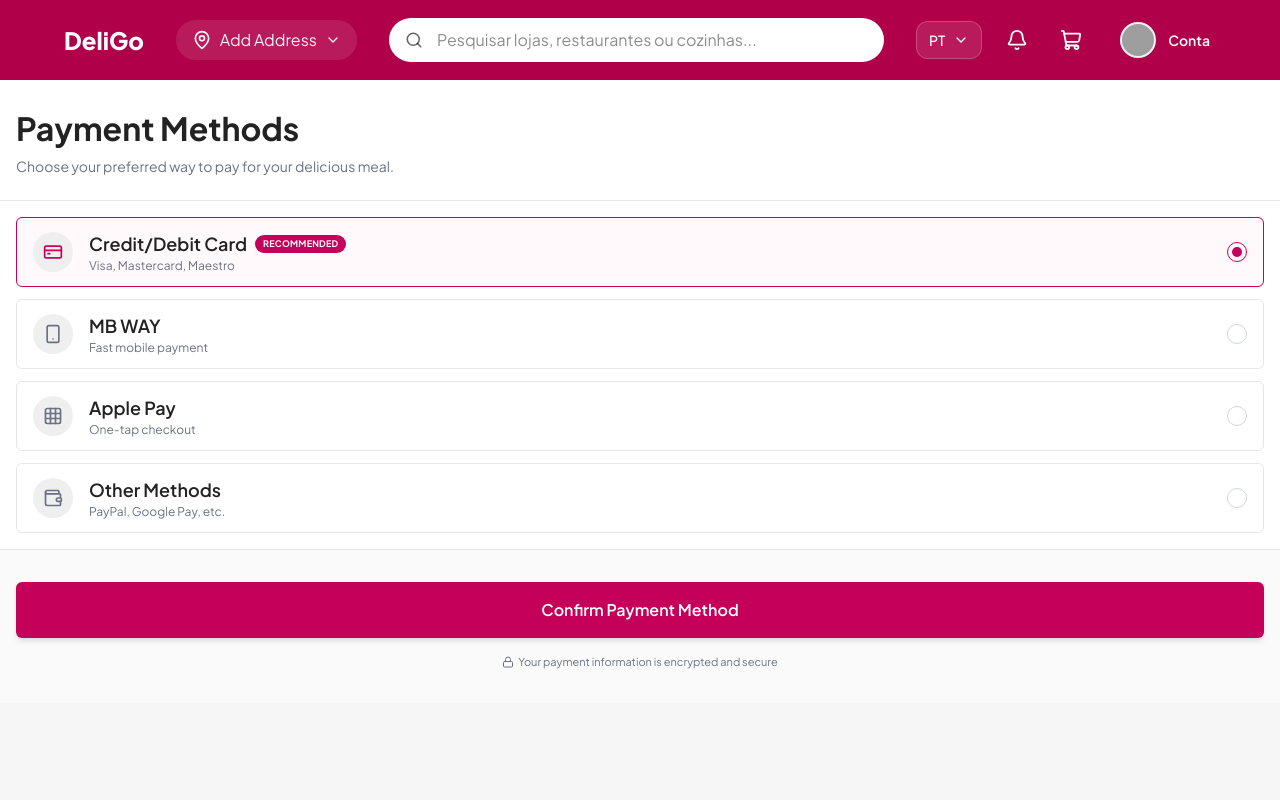
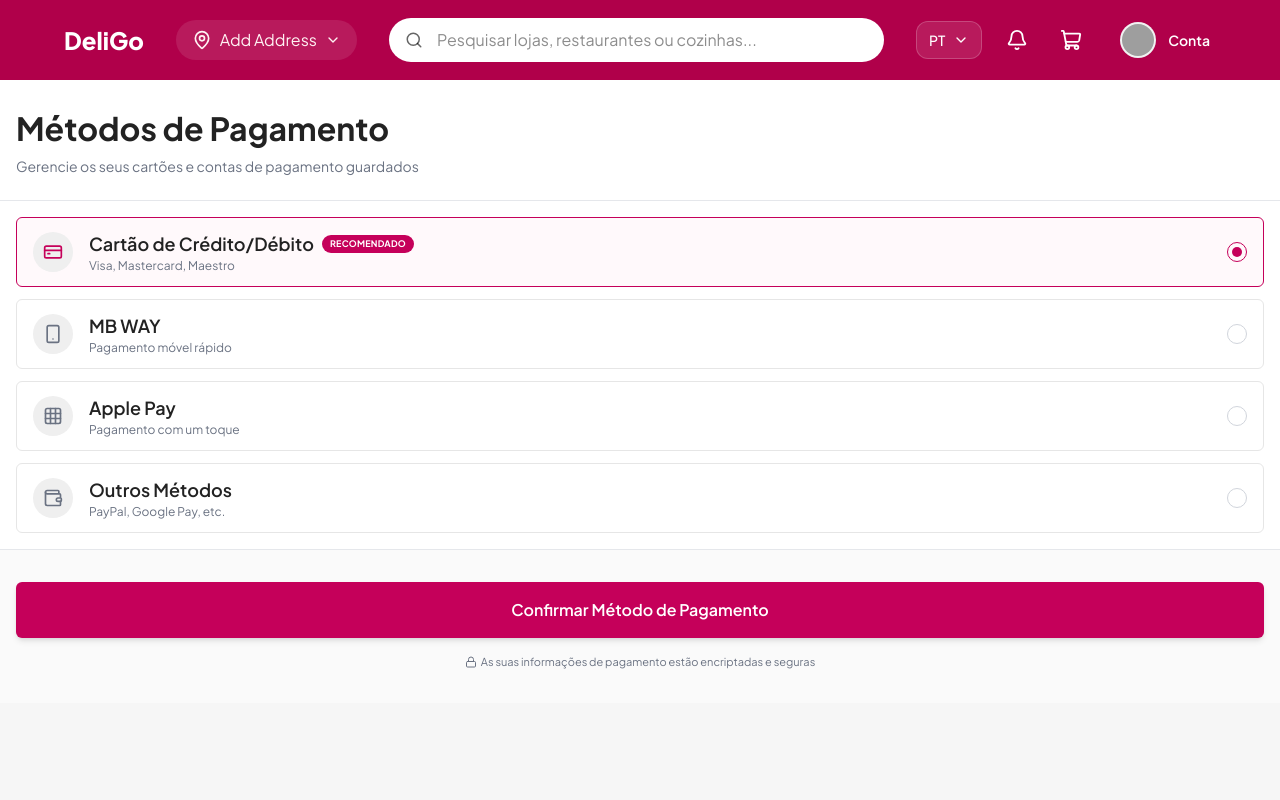
Before and after one commit to deligo-pt/deligo-food-e-commerce-web-application, a Next.js app: page /payment-methods in a window 1280 px wide. Shown: the top 800 px of the page. Built offline with nearby package versions, Linux system fonts and the light colour scheme; no server answers; grey boxes are pictures that could not be loaded.

Commit message:
feat: add multilingual support for payment methods page static content

```diff
--- a/src/assets/translations/en.ts
+++ b/src/assets/translations/en.ts
@@ -410,6 +410,24 @@ const en = {
   notAvailable: "N/A",
 
   paid: "PAID",
+
+  creditDebitCard: "Credit/Debit Card",
+  visaMastercardMaestro: "Visa, Mastercard, Maestro",
+
+  mbway: "MB WAY",
+  fastMobilePayment: "Fast mobile payment",
+
+  applePay: "Apple Pay",
+  oneTapCheckout: "One-tap checkout",
+
+  otherMethods: "Other Methods",
+  paypalGooglePayEtc: "PayPal, Google Pay, etc.",
+
+  recommended: "Recommended",
+
+  confirmPaymentMethod: "Confirm Payment Method",
+
+  paymentInfoSecure: "Your payment information is encrypted and secure",
 };
 
 export default en;
--- a/src/assets/translations/pt.ts
+++ b/src/assets/translations/pt.ts
@@ -425,7 +425,26 @@ const pt = {
   riderHeadingLocation: "O estafeta está a caminho da sua localização",
 
   orderDelivered: "O pedido foi entregue",
-  paid: "PAGO"
+  paid: "PAGO",
+
+  creditDebitCard: "Cartão de Crédito/Débito",
+  visaMastercardMaestro: "Visa, Mastercard, Maestro",
+
+  mbway: "MB WAY",
+  fastMobilePayment: "Pagamento móvel rápido",
+
+  applePay: "Apple Pay",
+  oneTapCheckout: "Pagamento com um toque",
+
+  otherMethods: "Outros Métodos",
+  paypalGooglePayEtc: "PayPal, Google Pay, etc.",
+
+  recommended: "Recomendado",
+
+  confirmPaymentMethod: "Confirmar Método de Pagamento",
+
+  paymentInfoSecure:
+    "As suas informações de pagamento estão encriptadas e seguras",
 };
 
 export default pt;
--- a/src/components/payment/PaymentMethods.tsx
+++ b/src/components/payment/PaymentMethods.tsx
@@ -2,37 +2,38 @@
 
 import { useState } from "react";
 import { CreditCard, Smartphone, Grid3X3, Wallet, Lock } from "lucide-react";
+import { useTranslation } from "@/hooks/useTranslation";
 
+export default function PaymentMethodPage() {
+  const { t } = useTranslation();
+  const [selectedMethod, setSelectedMethod] = useState("card");
   const paymentMethods = [
     {
       id: "card",
-    title: "Credit/Debit Card",
-    subtitle: "Visa, Mastercard, Maestro",
+      title: t("creditDebitCard"),
+      subtitle: t("visaMastercardMaestro"),
       icon: CreditCard,
       recommended: true,
     },
     {
       id: "mbway",
-    title: "MB WAY",
-    subtitle: "Fast mobile payment",
+      title: t("mbway"),
+      subtitle: t("fastMobilePayment"),
       icon: Smartphone,
     },
     {
       id: "applepay",
-    title: "Apple Pay",
-    subtitle: "One-tap checkout",
+      title: t("applePay"),
+      subtitle: t("oneTapCheckout"),
       icon: Grid3X3,
     },
     {
       id: "other",
-    title: "Other Methods",
-    subtitle: "PayPal, Google Pay, etc.",
+      title: t("otherMethods"),
+      subtitle: t("paypalGooglePayEtc"),
       icon: Wallet,
     },
   ];
-
-export default function PaymentMethodPage() {
-  const [selectedMethod, setSelectedMethod] = useState("card");
 
   return (
     <div className="min-h-screen bg-[#f6f6f6]">
@@ -42,10 +43,10 @@ export default function PaymentMethodPage() {
           {/* Header */}
           <div className="border-b border-gray-200 px-4 py-6">
             <h1 className="text-[32px] font-bold text-[#222]">
-              Payment Methods
+              {t("paymentMethods")}
             </h1>
             <p className="mt-1 text-sm text-gray-500">
-              Choose your preferred way to pay for your delicious meal.
+              {t("paymentMethodsDescription")}
             </p>
           </div>
 
@@ -82,7 +83,7 @@ export default function PaymentMethodPage() {
 
                         {method.recommended && (
                           <span className="rounded-full bg-[#c5005a] px-2 py-0.5 text-[9px] font-bold uppercase tracking-wide text-white">
-                            Recommended
+                            {t("recommended")}
                           </span>
                         )}
                       </div>
@@ -109,12 +110,12 @@ export default function PaymentMethodPage() {
           {/* Footer Action */}
           <div className="border-t border-gray-200 bg-[#fafafa] px-4 py-8">
             <button className="w-full rounded-md bg-[#c5005a] py-4 text-base font-semibold text-white shadow-md transition hover:opacity-95">
-              Confirm Payment Method
+              {t("confirmPaymentMethod")}
             </button>
 
             <div className="mt-4 flex items-center justify-center gap-1 text-[11px] text-gray-500">
               <Lock className="h-3 w-3" />
-              <span>Your payment information is encrypted and secure</span>
+              <span>{t("paymentInfoSecure")}</span>
             </div>
           </div>
         </div>
```
Lines whose indentation alone changed are shown as unchanged.
